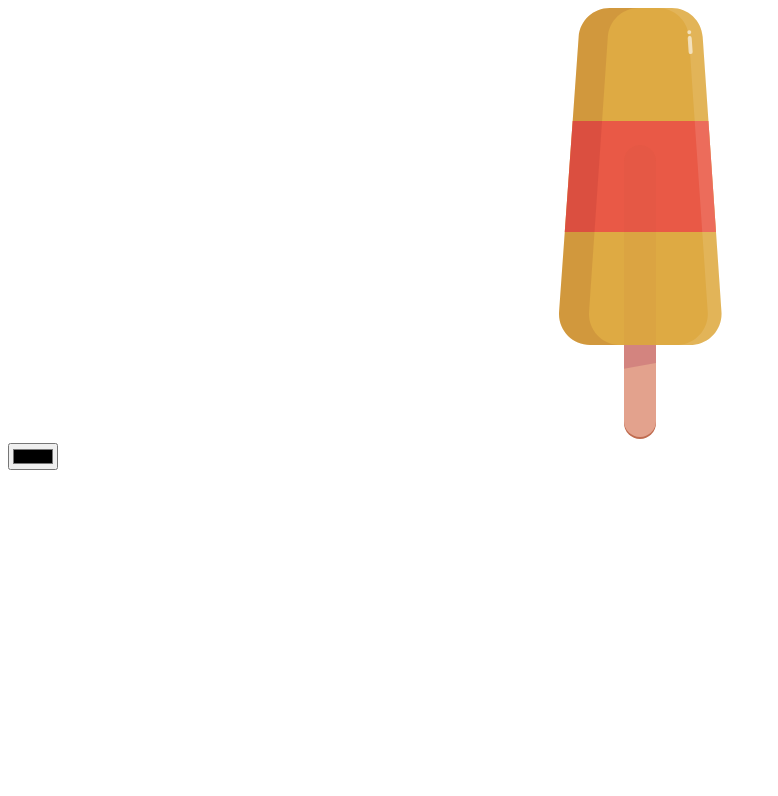
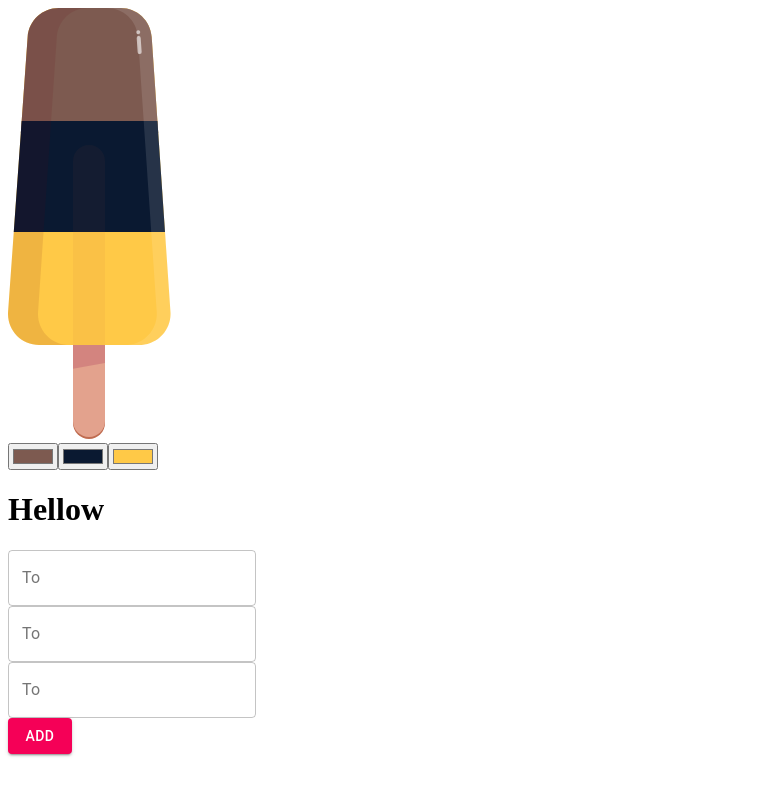
Before and after one commit to alyaxi/Virtual_Lolly, a Gatsby site: page / in a window 1280 px wide. Shown: the whole page, without its empty margins (0-778 px from the left). Built offline with nearby package versions, Linux system fonts and the light colour scheme; Gatsby itself is replaced by a stand-in of ours.

Commit message:
created function of form

```diff
--- a/package.json
+++ b/package.json
@@ -32,6 +32,7 @@
     "prop-types": "^15.7.2",
     "react": "^17.0.1",
     "react-dom": "^17.0.1",
+    "shortid": "^2.2.16",
     "sweetalert2": "^11.0.18",
     "yup": "^0.32.9"
   },
--- /dev/null
+++ b/src/components/Form.tsx
@@ -0,0 +1,106 @@
+
+import React, { useRef } from 'react';
+import * as Yup from "yup"
+import { Field, Formik, Form, ErrorMessage } from "formik";
+import { Button, TextField} from "@material-ui/core";
+
+
+export default function FormField() {
+
+    const [sender, setSender] = React.useState("")
+    const [message, setMessage] = React.useState("")
+    const [receiver, setReceiver] = React.useState("")
+
+
+  const senderValue= ({node}) =>{
+    setSender(node)
+  }
+  const messageValue= ({node}) =>{
+    setMessage(node)
+  }
+
+  const receiverValue= ({node}) =>{
+    setReceiver(node)
+  }
+
+
+  const handleSubmt = (e) => {
+    console.log(e);
+
+  }
+
+    const formSchema = Yup.object().shape({
+        sender: Yup.string()
+        .min(2, "Too Short")
+        .max(60, "Too Long")
+        .required("Required"),
+        message: Yup.string()
+        .min(2, "Too Short")
+        .required("Required"),
+        receiver: Yup.string()
+        .min(2, "Too Short")
+        .required("Required")
+      })
+
+    return (
+        <div>
+            <h1>Hellow</h1>
+            <Formik initialValues={{
+                sender: sender,
+                message: message ,
+                receiver:receiver ,
+            }}
+            validationSchema={formSchema}
+            onSubmit={handleSubmt}
+            >
+            {(formik:any) => (
+                <Form>
+                <Field  color='secondary' name="sender" as={TextField}  type="title" variant="outlined"
+                label="To"
+                autoComplete="off"
+                ref={senderValue}
+                />
+                <br />
+                <ErrorMessage
+                  name="sender"
+                  render={(msg: string) => (
+                    <span style={{ color: "red", fontSize: "12px" }}>
+                      {msg}
+                    </span>
+                  )}
+                />
+                 <Field  color='secondary' name="message" as={TextField}  type="title" variant="outlined"
+                label="To"
+                autoComplete="off"
+                ref={messageValue}
+                />
+                <br />
+                <ErrorMessage
+                  name="message"
+                  render={(msg: string) => (
+                    <span style={{ color: "red", fontSize: "12px" }}>
+                      {msg}
+                    </span>
+                  )}
+                />
+                 <Field  color='secondary' name="receiver" as={TextField}  type="title" variant="outlined"
+                label="To"
+                autoComplete="off"
+                ref={receiverValue}
+                />
+                <br />
+                <ErrorMessage
+                  name="receiver"
+                  render={(msg: string) => (
+                    <span style={{ color: "red", fontSize: "12px" }}>
+                      {msg}
+                    </span>
+                  )}
+                />
+                <Button  color="secondary" variant="contained" type="submit" >Add</Button>
+                </Form>
+            )}
+            </Formik>
+        </div>
+    )
+}
--- a/src/components/NewLolly.tsx
+++ b/src/components/NewLolly.tsx
@@ -1,14 +1,26 @@
+import { gql } from '@apollo/client/core'
 import React from 'react'
 import LollySvg from '../svg/lolly'
+import FormField from './Form'
+
+// const ADD_LOLLY_DATA = gql`
+
+// `
+
 
 export default function NewLolly() {
-    const [topFlavor, setTopFlavor] = React.useState("7D5A50")
-    const [MidFlavor, setMidFlavor] = React.useState("")
-    const [BottomFlavor, setBottomFlavor] = React.useState("")
+    const [topFlavor, setTopFlavor] = React.useState<string>("#7D5A50")
+    const [MidFlavor, setMidFlavor] = React.useState<string>("#0A1931")
+    const [BottomFlavor, setBottomFlavor] = React.useState<string>("#FFC947")
     return (
         <div>
-            <LollySvg topFlavor={topFlavor}/>
+            <LollySvg topFlavor={topFlavor} MidFlavor={MidFlavor} BottomFlavor={BottomFlavor} />
             <input type="color" value={topFlavor} onChange={(e) => {setTopFlavor(e.target.value)}}/>
+            <input type="color" value={MidFlavor} onChange={(e) => {setMidFlavor(e.target.value)}}/>
+            <input type="color" value={BottomFlavor} onChange={(e) => {setBottomFlavor(e.target.value)}}/>
+            <div>
+            <FormField />
+            </div>
         </div>
     )
 }
--- a/src/svg/lolly.jsx
+++ b/src/svg/lolly.tsx
@@ -1,9 +1,15 @@
-import * as React from "react"
+import * as React from "react";
+
+interface ColorProps {
+  topFlavor: String,
+  MidFlavor: String,
+  BottomFlavor: String
+}
 
 
-const LollySvg = ({topFlavor}) => {
+const LollySvg: React.FC<ColorProps> = ({topFlavor ,MidFlavor, BottomFlavor}) => {
   return (
-    <div style= {{textAlign: "center"}}>
+    <div >
     <svg
     className="lollipop"
     width="163px"
@@ -60,7 +66,7 @@ const LollySvg = ({topFlavor}) => {
         </mask>
         <use
           className="lollyBottom"
-          fill="#deaa43"
+          fill={BottomFlavor}
           fillRule="nonzero"
           xlinkHref="#path-1"
         />
@@ -76,7 +82,7 @@ const LollySvg = ({topFlavor}) => {
         />
         <rect
           className="lollyMiddle"
-          fill="#e95946"
+          fill={MidFlavor}
           fillRule="nonzero"
           mask="url(#mask-2)"
           x={-29}
```
Also changed, not shown: functions/lolii_crud/lolii_crud.js (+31 -20 lines), 1 other file.
